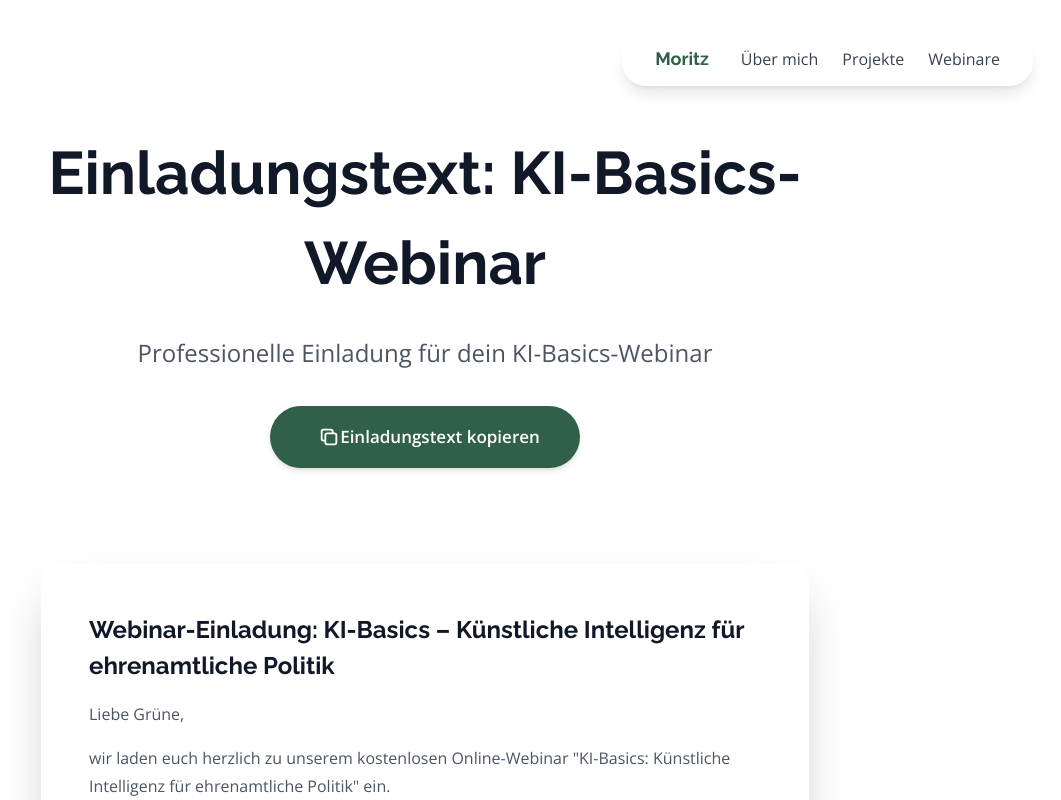
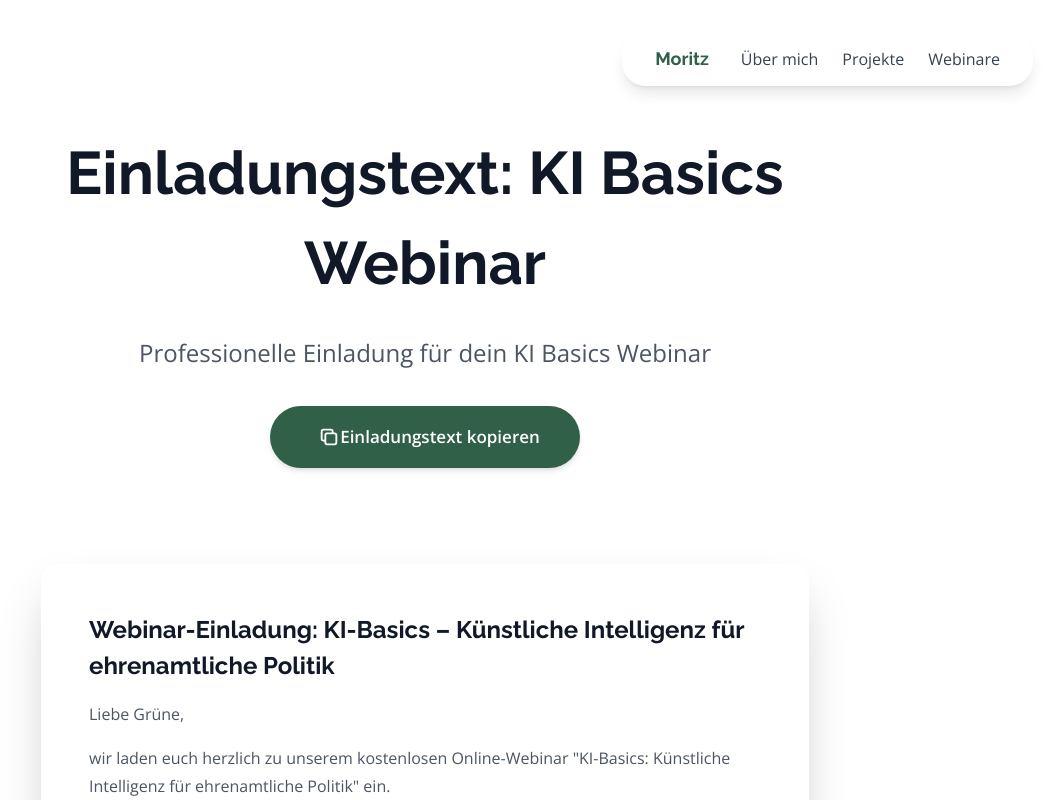
Before and after one commit to Movm/moritz-waechter-de, a React (Vite) app: page /webinare/ki-basics in a window 1280 px wide. Shown: the top 800 px of the page, without its empty margins (215-1276 px from the left). Built offline with nearby package versions, Linux system fonts and the light colour scheme; no server answers.

Commit message:
Behalte bestehende Webinar-Namen bei

```diff
--- a/src/pages/webinare/gruenerator-advanced-danke.tsx
+++ b/src/pages/webinare/gruenerator-advanced-danke.tsx
@@ -10,7 +10,7 @@ export default function GrueneratorAdvancedDankePage() {
   return (
     <Layout
       title="Danke für deine Teilnahme"
-      description="Die Präsentation zum Grünerator-Advanced-Webinar herunterladen und nochmals ansehen."
+      description="Die Präsentation zum Grünerator Advanced Webinar herunterladen und nochmals ansehen."
     >
       <div className={styles.page}>
         <section className={styles.intro}>
--- a/src/pages/webinare/gruenerator-advanced.mdx
+++ b/src/pages/webinare/gruenerator-advanced.mdx
@@ -1,14 +1,14 @@
 ---
-title: "Einladungstext: Grünerator-Advanced-Webinar"
-description: "Professionelle Einladung für dein Grünerator-Advanced-Webinar"
+title: "Einladungstext: Grünerator Advanced Webinar"
+description: "Professionelle Einladung für dein Grünerator Advanced Webinar"
 hide_table_of_contents: true
 ---
 
 import InvitationLayout from './_components/InvitationLayout';
 
 <InvitationLayout
-  title="Einladungstext: Grünerator-Advanced-Webinar"
-  description="Professionelle Einladung für dein Grünerator-Advanced-Webinar"
+  title="Einladungstext: Grünerator Advanced Webinar"
+  description="Professionelle Einladung für dein Grünerator Advanced Webinar"
 >
 
 ## GRÜNERATOR Advanced – Eigene KI-Tools erstellen
--- a/src/pages/webinare/gruenerator-basics-danke.tsx
+++ b/src/pages/webinare/gruenerator-basics-danke.tsx
@@ -10,7 +10,7 @@ export default function GrueneratorBasicsDankePage() {
   return (
     <Layout
       title="Danke für deine Teilnahme"
-      description="Die Präsentation zum Grünerator-Basics-Webinar herunterladen und nochmals ansehen."
+      description="Die Präsentation zum Grünerator Basics Webinar herunterladen und nochmals ansehen."
     >
       <div className={styles.page}>
         <section className={styles.intro}>
--- a/src/pages/webinare/gruenerator-basics.mdx
+++ b/src/pages/webinare/gruenerator-basics.mdx
@@ -1,14 +1,14 @@
 ---
-title: "Einladungstext: Grünerator-Basics-Webinar"
-description: "Professionelle Einladung für dein Grünerator-Basics-Webinar"
+title: "Einladungstext: Grünerator Basics Webinar"
+description: "Professionelle Einladung für dein Grünerator Basics Webinar"
 hide_table_of_contents: true
 ---
 
 import InvitationLayout from './_components/InvitationLayout';
 
 <InvitationLayout
-  title="Einladungstext: Grünerator-Basics-Webinar"
-  description="Professionelle Einladung für dein Grünerator-Basics-Webinar"
+  title="Einladungstext: Grünerator Basics Webinar"
+  description="Professionelle Einladung für dein Grünerator Basics Webinar"
 >
 
 ## GRÜNERATOR – KI für die kommunalpolitische Arbeit nutzen
--- a/src/pages/webinare/ki-basics.mdx
+++ b/src/pages/webinare/ki-basics.mdx
@@ -1,14 +1,14 @@
 ---
-title: "Einladungstext: KI-Basics-Webinar"
-description: "Professionelle Einladung für dein KI-Basics-Webinar"
+title: "Einladungstext: KI Basics Webinar"
+description: "Professionelle Einladung für dein KI Basics Webinar"
 hide_table_of_contents: true
 ---
 
 import InvitationLayout from './_components/InvitationLayout';
 
 <InvitationLayout
-  title="Einladungstext: KI-Basics-Webinar"
-  description="Professionelle Einladung für dein KI-Basics-Webinar"
+  title="Einladungstext: KI Basics Webinar"
+  description="Professionelle Einladung für dein KI Basics Webinar"
 >
 
 ## Webinar-Einladung: KI-Basics – Künstliche Intelligenz für ehrenamtliche Politik
```
